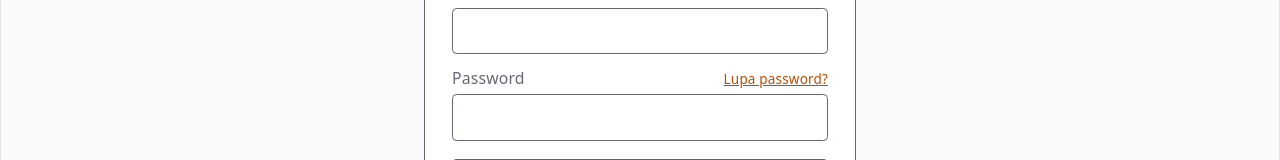
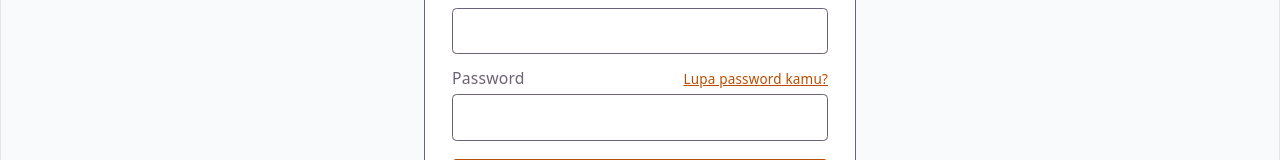
Before and after one commit to krishkusuma/dwi-app, a React (Vite) app: page /login in a window 1280 px wide. Shown: the part 370-530 px from the top of the page. Built offline with nearby package versions, Linux system fonts and the light colour scheme.

Commit message:
lupa pwd

```diff
--- a/src/pages/LoginPage.jsx
+++ b/src/pages/LoginPage.jsx
@@ -52,7 +52,7 @@ export default function LoginPage() {
                 onClick={() => navigate("/forgot-password")}
                 className="text-xs text-amber-700 underline"
               >
-                Lupa password?
+                Lupa password kamu?
               </button>
             </div>
             <input
```
